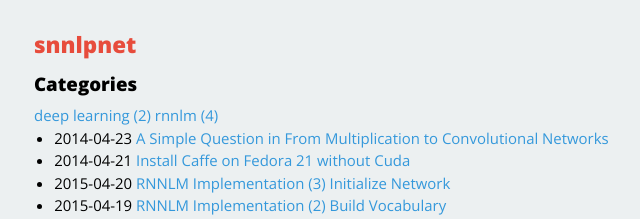
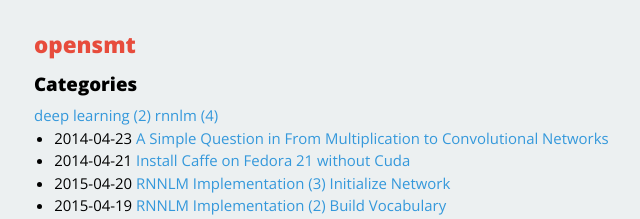
Before and after one commit to zeeeyang/zeeeyang.github.io, a Jekyll site: the page built from categories.md, in a window 1280 px wide. Shown: the top 219 px of the page, without its empty margins (144-784 px from the left). Built offline with Jekyll 4.4.1, drawn with Linux system fonts in a browser that asks for light colours; Markdown is read by kramdown in place of the engine named in the settings.

Commit message:
Add a domain name

```diff
--- /dev/null
+++ b/CNAME
@@ -0,0 +1 @@
+opensmt.com
--- a/_config.yml
+++ b/_config.yml
@@ -1,4 +1,4 @@
-name: "snnlpnet"
+name: "opensmt"
 markdown: redcarpet
 highlighter: pygments
 permalink: :title
```
Also changed, not shown: index.md (+1 -1 lines), README.md.
